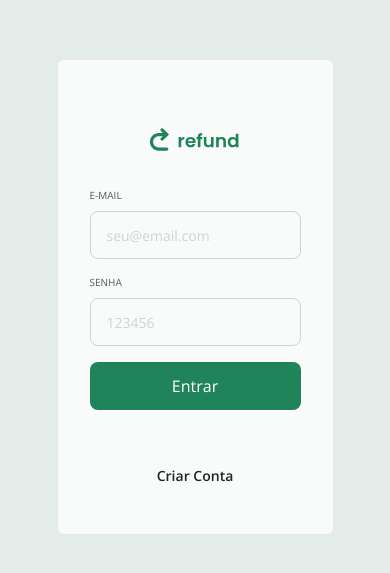
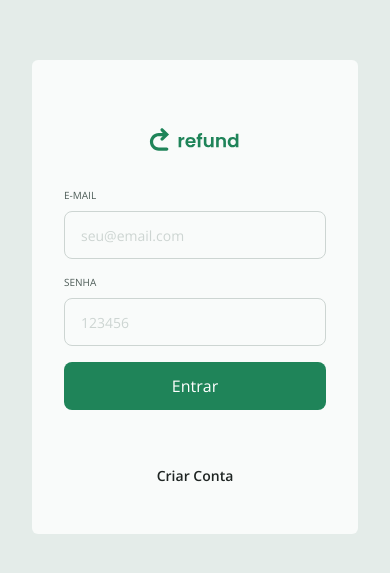
Before and after one commit to ViniciusLegacy/web-refund, a React (Vite) app: page / in a window 390 px wide. Shown: the part 125-698 px from the top of the page. Built offline with nearby package versions, Linux system fonts and the light colour scheme.

Commit message:
style: fix AuthLayout styles for better display apresentation

```diff
--- a/src/components/AuthLayout.tsx
+++ b/src/components/AuthLayout.tsx
@@ -4,8 +4,8 @@ import logoSvg from "../assets/logo.svg"
 
 export function AuthLayout() {
     return (
-        <div className="w-screen h-screen bg-gray-400 flex flex-col justify-center items-center text-gray-100">
-            <main className="bg-gray-500 p-8 rounded-md flex items-center flex-col md:min-w-[462px]">
+        <div className="w-screen h-screen bg-gray-400 flex flex-col justify-center items-center text-gray-100 p-8">
+            <main className="bg-gray-500 p-8 rounded-md flex items-center flex-col w-full md:max-w-[462px]">
                 <img src={logoSvg} alt="logo" className="my-8" />
                 <Outlet />
             </main>
```
